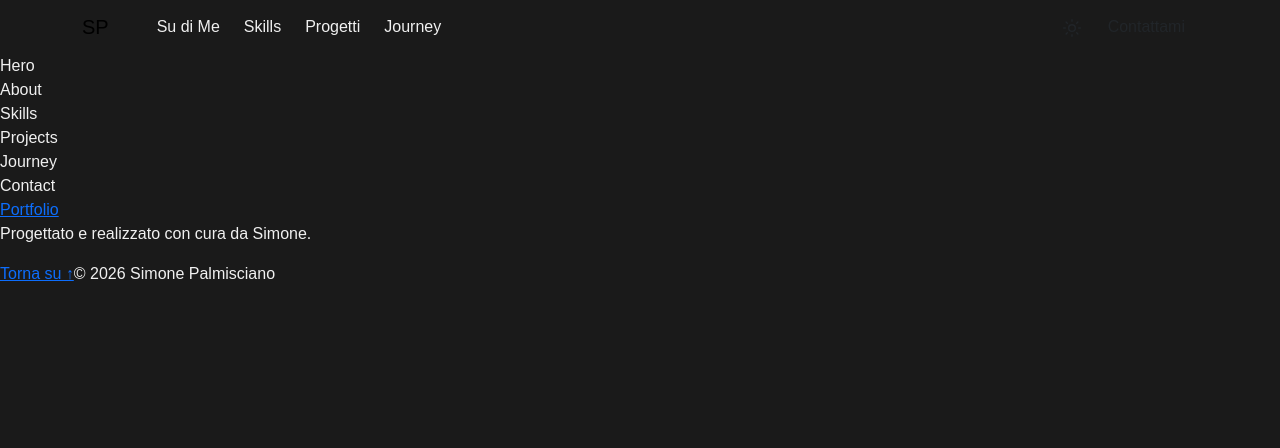
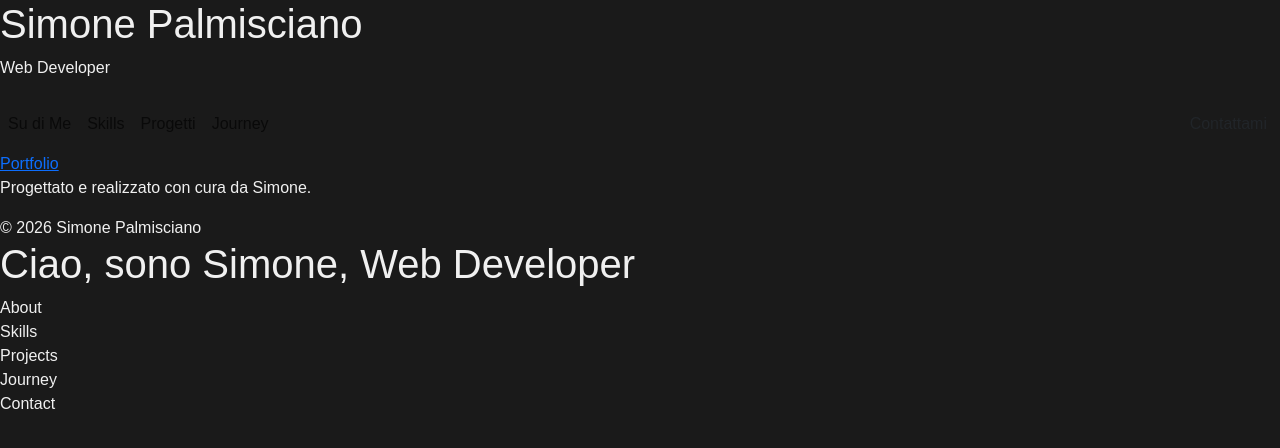
Before and after one commit to SimonePalmisciano/my_portfolio, a React (Vite) app: page / in a window 1280 px wide. Shown: the top 448 px of the page. Built offline with nearby package versions, Linux system fonts and the light colour scheme.

Commit message:
feat: refactor Header component to include Footer and improve structure; update Hero section for consistency

```diff
--- a/src/App.jsx
+++ b/src/App.jsx
@@ -1,6 +1,5 @@
 import { useEffect, useState } from "react";
 import Header from "./partials/Header.jsx";
-import Footer from "./partials/Footer.jsx";
 import Hero from "./sections/Hero.jsx";
 import About from "./sections/About.jsx";
 import Skills from "./sections/Skills.jsx";
@@ -35,8 +34,6 @@ function App() {
       <Contact />
 
     </main>
-
-    <Footer />
     </>
   )
 }
--- a/src/partials/Footer.jsx
+++ b/src/partials/Footer.jsx
@@ -6,9 +6,12 @@ function Footer() {
                     <span className="" aria-hidden="true" />
                     <span>Portfolio</span>
                 </a>
-                <p>Progettato e realizzato con cura da Simone.</p>
-                <a className="" href="#hero">Torna su ↑</a>
-                <span className="footer-copyright">© {new Date().getFullYear()} Simone Palmisciano</span>
+                <p>
+                    Progettato e realizzato con cura da Simone.
+                </p>
+                <span className="footer-copyright">
+                    © {new Date().getFullYear()} Simone Palmisciano
+                </span>
             </div>
         </footer>
     )
--- a/src/partials/Header.jsx
+++ b/src/partials/Header.jsx
@@ -1,51 +1,48 @@
-function Header({ theme, onThemeToggle }) {
+import Footer from "./Footer";
+
+function Header() {
     return (
         <>
+            <section className="" id="header">
                 <header>
-                <div className="container">
+                    <div>
+                        <span id="imageAvatar">
+
+                        </span>
+                        <h1>
+                            Simone Palmisciano
+                        </h1>
+                        <p>Web Developer</p>
+                    </div>
+                </header>
                 <nav className="navbar navbar-expand-lg d-flex justify-content-between">
-                        <div>
-                            <a className="navbar-brand me-5" href="#">
-                                SP
-                            </a>
-                        </div>
                     <button className="navbar-toggler" type="button" data-bs-toggle="collapse" data-bs-target="#navbarNavDropdown" aria-controls="navbarNavDropdown" aria-expanded="false" aria-label="Toggle navigation">
                         <span class="navbar-toggler-icon"></span>
                     </button>
                     <div class="collapse navbar-collapse d-flex justify-content-between" id="navbarNavDropdown">
-                            <div className="d-flex gap-4">
+                        <ul className="navbar-nav">
+                            <li className="nav-item">
                                 <a className="nav-link" href="#about">
                                     Su di Me
                                 </a>
+                            </li>
+                            <li className="nav-item">
                                 <a className="nav-link" href="#skills">
                                     Skills
                                 </a>
+                            </li>
+                            <li className="nav-item">
                                 <a className="nav-link" href="#projects">
                                     Progetti
                                 </a>
+                            </li>
+                            <li className="nav-item">
                                 <a className="nav-link" href="#journey">
                                     Journey
                                 </a>
-                            </div>
-
+                            </li>
+                        </ul>
                         <div>
-                                <button
-                                    className="btn theme-toggle"
-                                    onClick={onThemeToggle}
-                                    aria-label={`Passa al tema ${theme === "dark" ? "chiaro" : "scuro"}`}
-                                    title={`Passa al tema ${theme === "dark" ? "chiaro" : "scuro"}`}
-                                >
-                                    {theme === "dark" ? (
-                                        <svg viewBox="0 0 24 24" aria-hidden="true">
-                                            <circle cx="12" cy="12" r="4" />
-                                            <path d="M12 2v2m0 16v2M4.93 4.93l1.42 1.42m11.3 11.3 1.42 1.42M2 12h2m16 0h2M4.93 19.07l1.42-1.42m11.3-11.3 1.42-1.42" />
-                                        </svg>
-                                    ) : (
-                                        <svg viewBox="0 0 24 24" aria-hidden="true">
-                                            <path d="M20.9 13A9 9 0 0 1 11 3.1 9 9 0 1 0 20.9 13Z" />
-                                        </svg>
-                                    )}
-                                </button>
                             <a
                                 className="btn"
                                 href="#contacts">
@@ -55,8 +52,8 @@ function Header({ theme, onThemeToggle }) {
                     </div>
 
                 </nav>
-                </div>
-            </header>
+                <Footer />
+            </section>
         </>
     )
 }
--- a/src/sections/Hero.jsx
+++ b/src/sections/Hero.jsx
@@ -1,6 +1,15 @@
 function Hero() {
     return (
-        <div>Hero</div>
+        <>
+            <section className="" id="hero">
+                <div>
+                    <h1>
+                        Ciao, sono <span>Simone, </span>
+                        Web Developer
+                    </h1>
+                </div>
+            </section>
+        </>
     )
 }
 export default Hero
```
Lines whose indentation alone changed are shown as unchanged.
